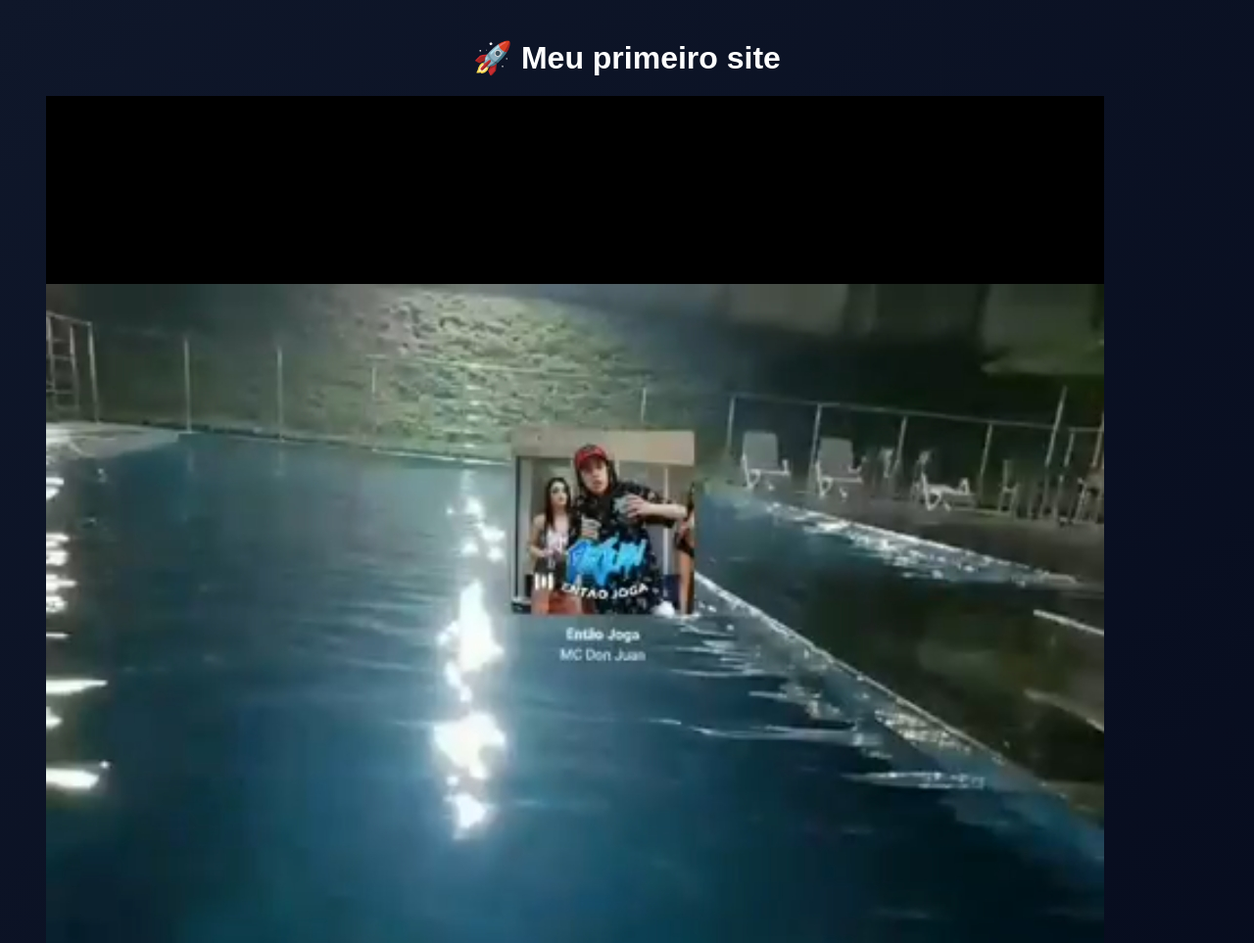
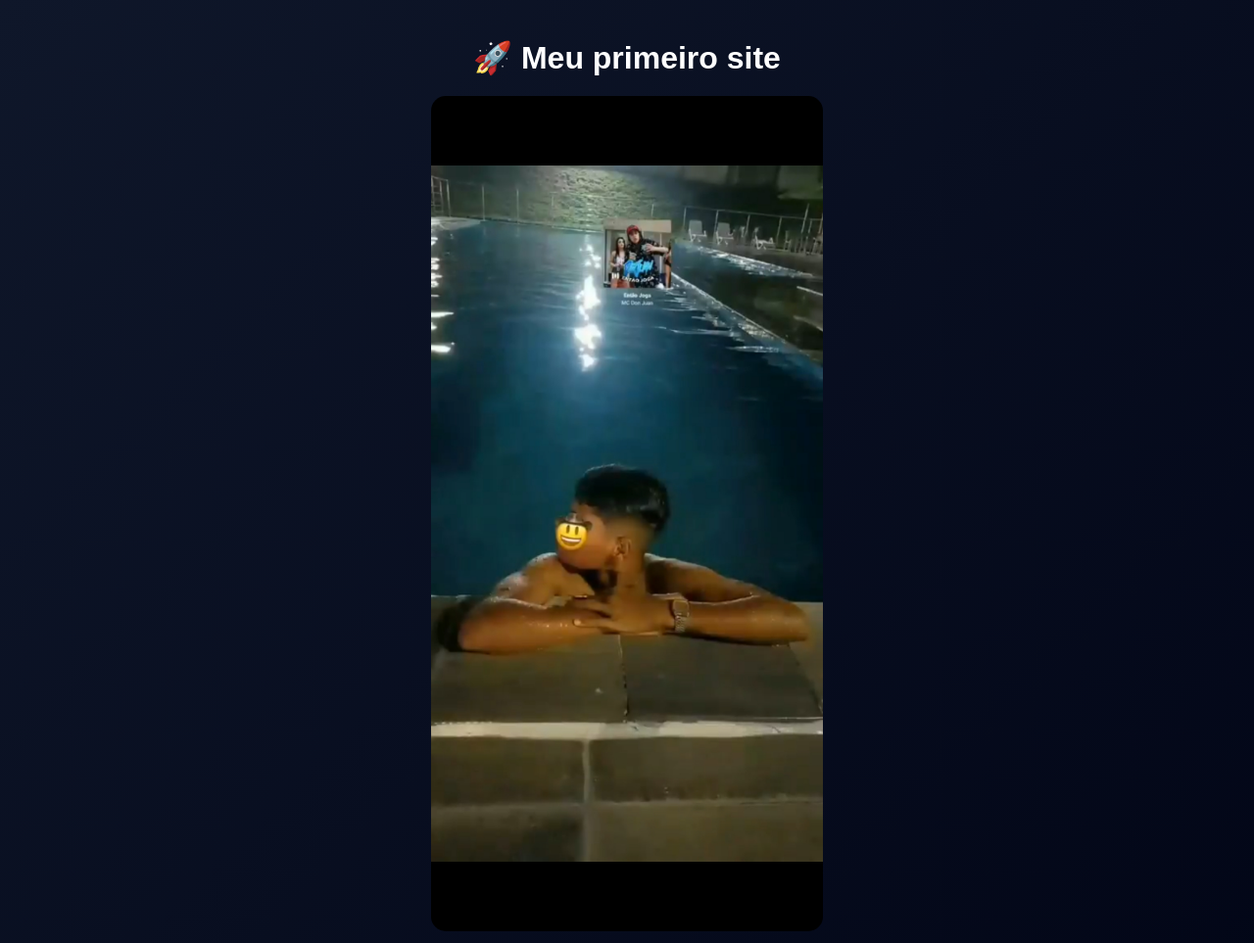
Before and after one commit to chaves1245/chaves1245, a plain HTML site: page index.html in a window 1280 px wide. Shown: the top 963 px of the page at 98% size. Drawn offline with Linux system fonts and the light colour scheme.

Commit message:
Update styles.css

```diff
--- a/styles.css
+++ b/styles.css
@@ -77,3 +77,10 @@ form button {
 form button:hover {
   background: #16a34a;
 }
+.imagem-principal {
+  width: 90%;
+  max-width: 400px;
+  border-radius: 15px;
+  margin: 20px auto;
+  display: block;
+}
```
